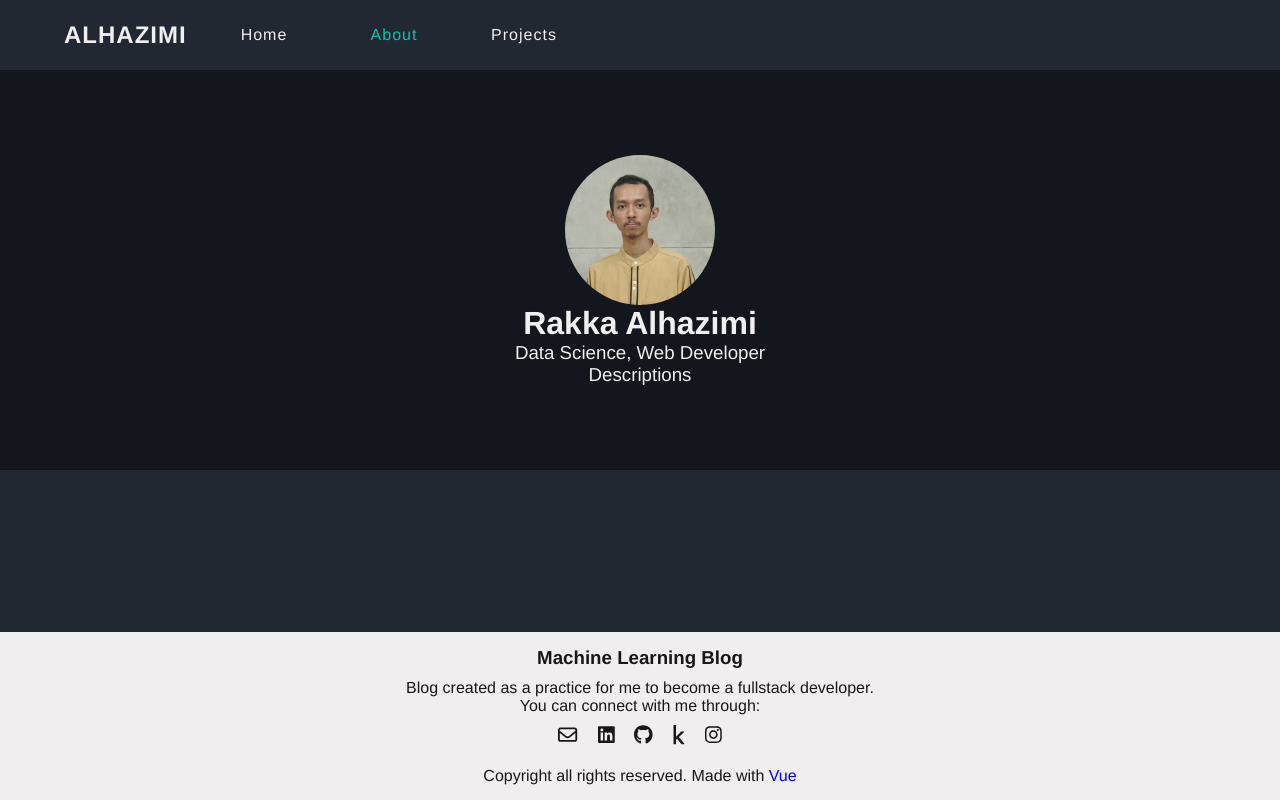
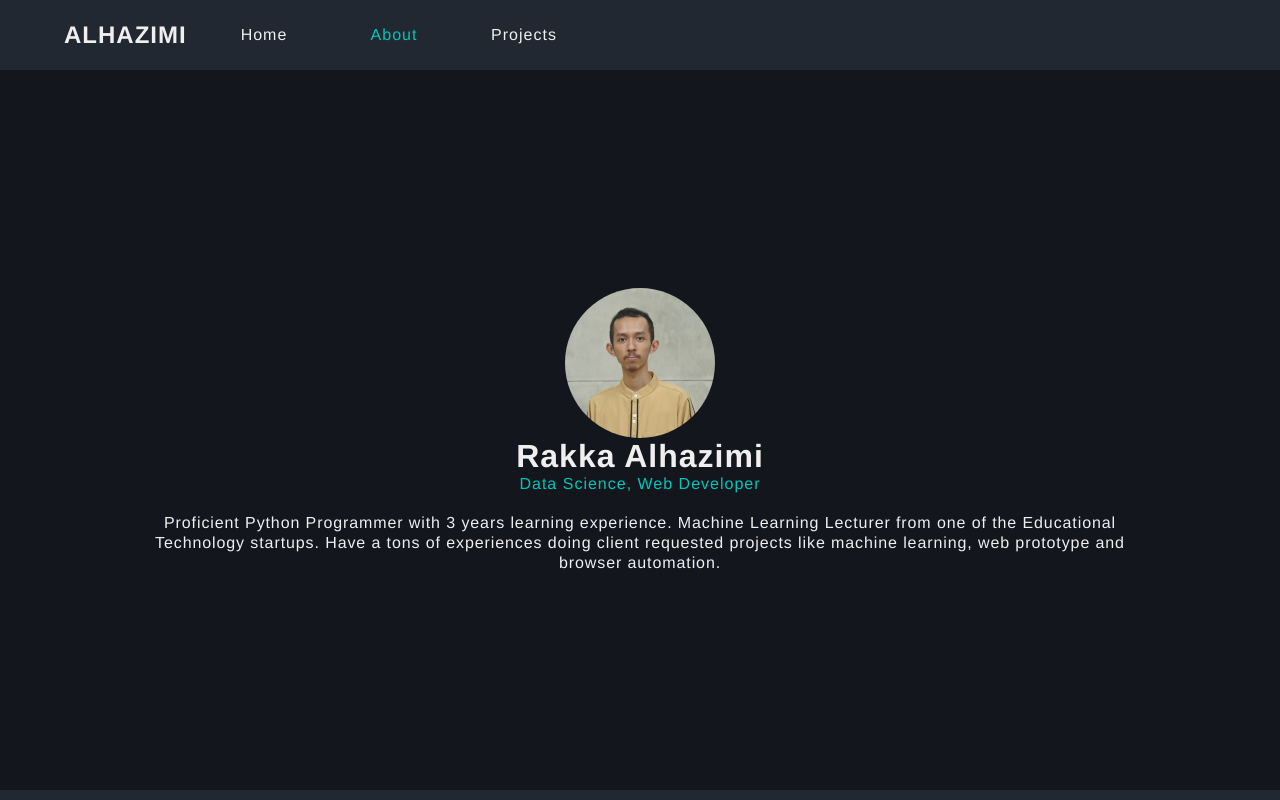
Before and after one commit to rakkaalhazimi/Vue-Blogspot, a Vue app: page /about in a window 1280 px wide. Shown: the top 800 px of the page. Built offline with nearby package versions, Linux system fonts and the light colour scheme.

Commit message:
style: specify about header class
also add text style and padding

```diff
--- a/src/components/HeaderAbout.vue
+++ b/src/components/HeaderAbout.vue
@@ -1,8 +1,13 @@
 <template>
-  <header>
+  <header class="header-about">
     <img src="../assets/photo.jpg" />
-    <h2>Rakka Alhazimi</h2>
-    <p>Data Science, Web Developer</p>
-    <p>Descriptions</p>
+    <h2 class="about-name">Rakka Alhazimi</h2>
+    <p class="about-title">Data Science, Web Developer</p>
+    <p class="about-desc">
+      Proficient Python Programmer with 3 years learning experience.
+      Machine Learning Lecturer from one of the Educational Technology startups.
+      Have a tons of experiences doing client requested projects like machine learning,
+      web prototype and browser automation.
+    </p>
   </header>
 </template>
--- a/src/static/header.css
+++ b/src/static/header.css
@@ -21,14 +21,43 @@ header h3 {
     font-size: clamp(1.17rem, 2vw, 1.5rem);
 }
 
-header h4,
-header p {
+header h4 {
     font-size: clamp(1rem, 1.5vw, 1.17rem);
 }
 
-header img {
+header p {
+    font-size: clamp(1rem, 1vw, 1.05rem);
+}
+
+
+/* ===========================
+   About Header Style
+   =========================== */
+.header-about {
+    height: 90vh;
+}
+
+
+.header-about img {
     margin: 0 auto;
     width: var(--photo-width);
     height: var(--photo-height);
     border-radius: 100px;
 }
+
+
+.header-about .about-name,
+.header-about .about-title {
+    letter-spacing: 1px;
+}
+
+.header-about .about-title {
+    margin-bottom: var(--medium-space);
+    color: var(--accent);
+}
+
+.header-about .about-desc {
+    padding: 0 10vw;
+    letter-spacing: 0.9px;
+    line-height: 20px;
+}
```
